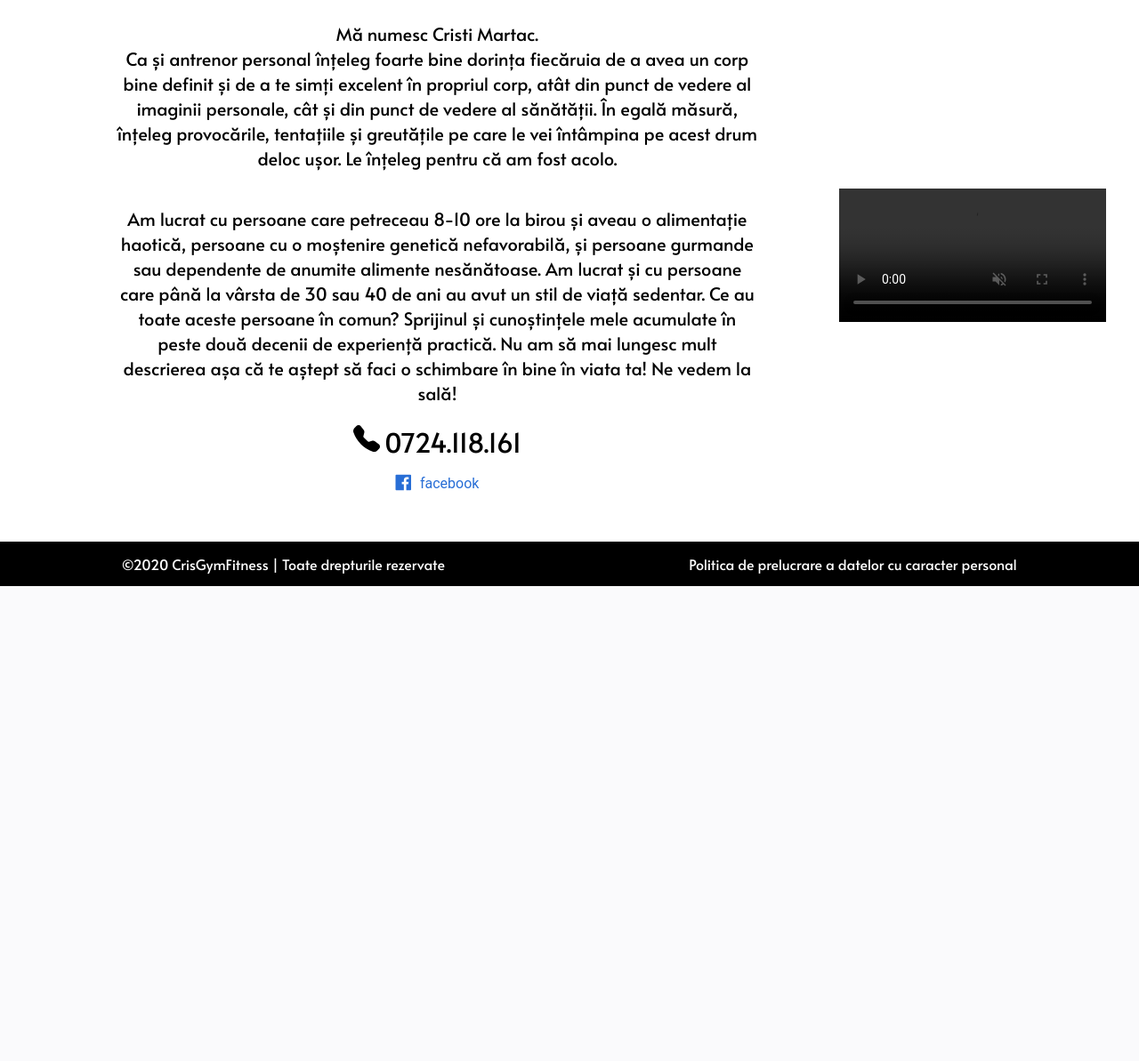
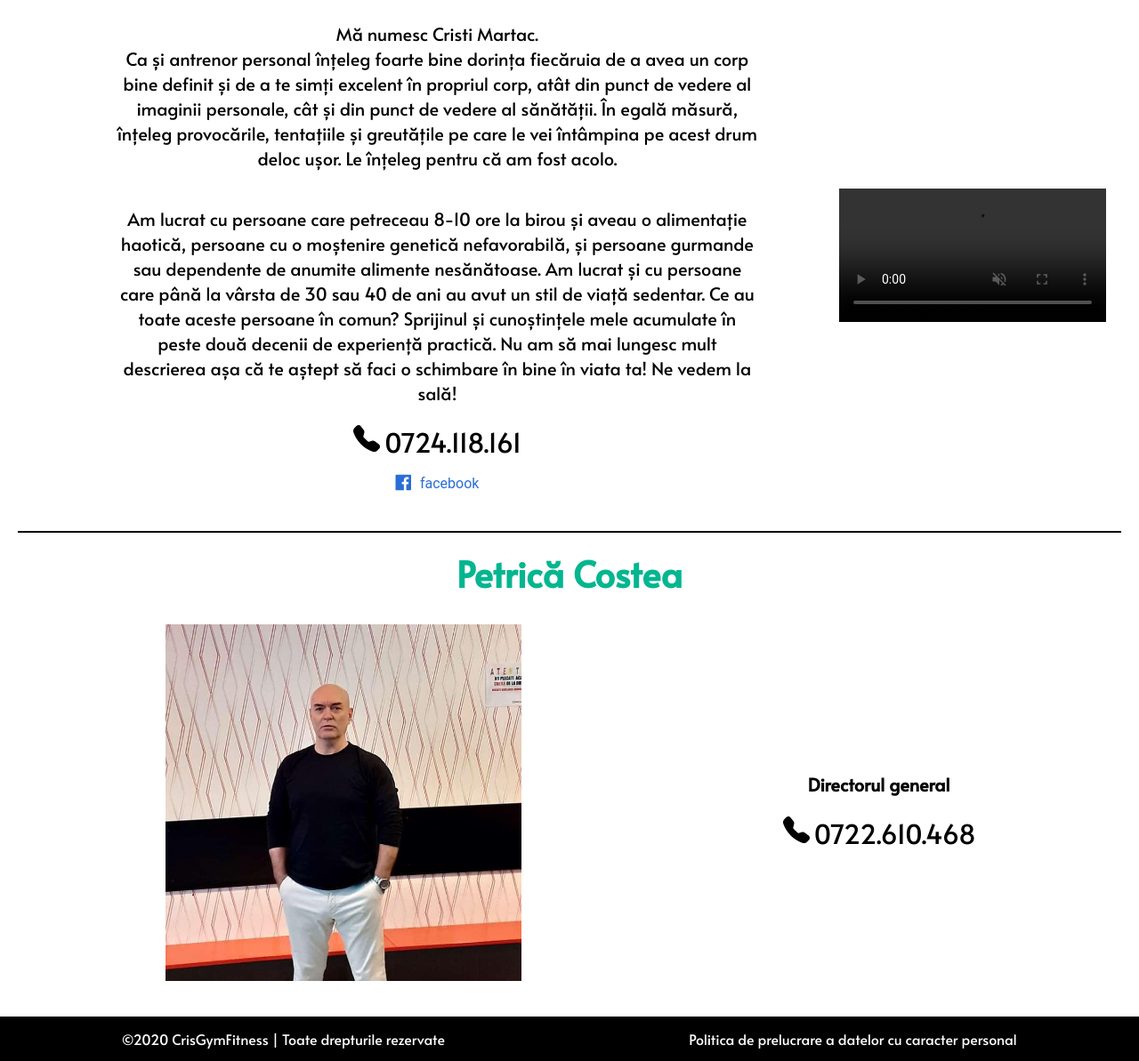
Before and after one commit to cosmingamanusi/crisgym, a PHP site: page /echipa-noastra.html in a window 1280 px wide. Shown: the part 759-1952 px from the top of the page at 89% size. Before the commit the page ends 1418 px from the top, so only its background shows below. Run offline with PHP 8.4, Linux system fonts and the light colour scheme; some libraries are stand-ins or nearby versions; grey boxes are pictures that could not be loaded.

Commit message:
added gym owner

```diff
--- a/echipa-noastra.html
+++ b/echipa-noastra.html
@@ -131,6 +131,23 @@
                 </div>
             </div>
         </div>
+        <hr>
+        <p><strong>Petrică Costea</strong></p>
+        <div class="trainer-1 flexbox-item-2">
+            <img src="/resources/photos/petricaCostea.jpeg" alt="">
+            <div class="flexbox-container-trainers">
+                <div class="trainers-description">
+                    <h4 class="no-margin">Directorul general</h4>
+                </div>
+                <div class="telefon">
+                    <svg width="2em" height="2em" viewBox="0 0 16 16" class="bi bi-telephone-fill" fill="currentColor"
+                        xmlns="http://www.w3.org/2000/svg">
+                        <path fill-rule="evenodd"
+                            d="M2.267.98a1.636 1.636 0 0 1 2.448.152l1.681 2.162c.309.396.418.913.296 1.4l-.513 2.053a.636.636 0 0 0 .167.604L8.65 9.654a.636.636 0 0 0 .604.167l2.052-.513a1.636 1.636 0 0 1 1.401.296l2.162 1.681c.777.604.849 1.753.153 2.448l-.97.97c-.693.693-1.73.998-2.697.658a17.47 17.47 0 0 1-6.571-4.144A17.47 17.47 0 0 1 .639 4.646c-.34-.967-.035-2.004.658-2.698l.97-.969z" />
+                    </svg> <span style="font-size: 30px;">0722.610.468</span>
+                </div>
+            </div>
+        </div>
     </div>
     <script src="resources/javascript/main.js"></script>
 </body>
--- a/index.html
+++ b/index.html
@@ -77,10 +77,9 @@
 
   <!-- Trainers -->
   <div class="trainers-background">
-    <h1 class="subtitle">echipa-noastra personali</h1>
+    <h1 class="subtitle">Rolurile unui antrenor:</h1>
     <div class="trainers-roles flexbox-container">
       <div class="about-trainers flexbox-item">
-        <h3>Rolurile unui antrenor:</h3>
         <ul>
           <li>Personal trainerul poate să-ți evalueze corect progresul</li>
           <li>Antrenorul personal te poate corecta atunci când greșești</li>
--- a/resources/style/style.css
+++ b/resources/style/style.css
@@ -365,6 +365,7 @@ box-shadow: 0px 10px 30px rgba(0,0,0,0.10);
     display: flex;
     flex-direction: row;
     align-items: center;
+    justify-content: space-around;
     width: 97%;
   }
 
@@ -494,6 +495,10 @@ box-shadow: 0px 10px 30px rgba(0,0,0,0.10);
   top: 50%;
   left: 50%;
   transform: translate(-50%, -50%);
+}
+
+.no-margin{
+  margin: 0;
 }
 
 /*---------------------------------------
```
Also changed, not shown: resources/photos/petricaCostea.jpeg (added).
